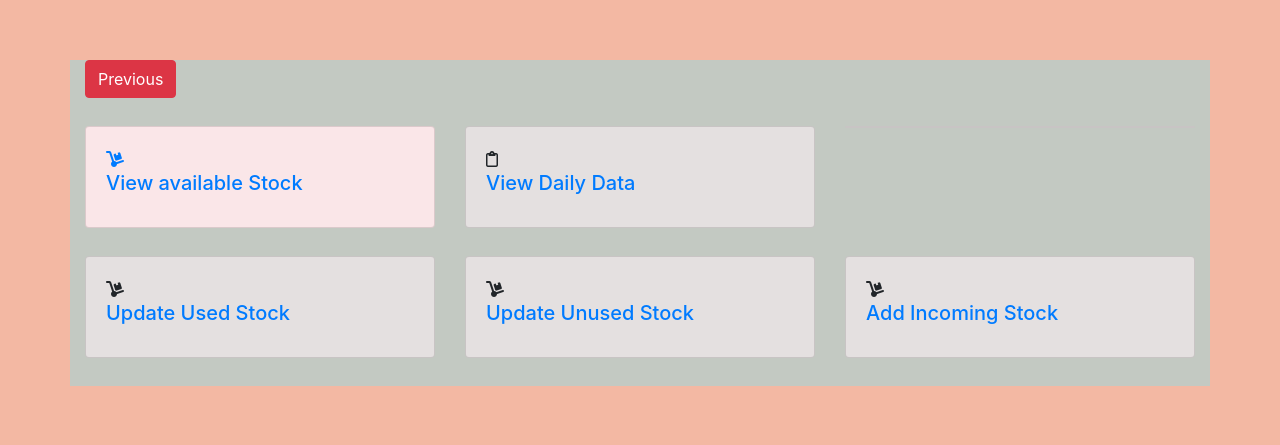
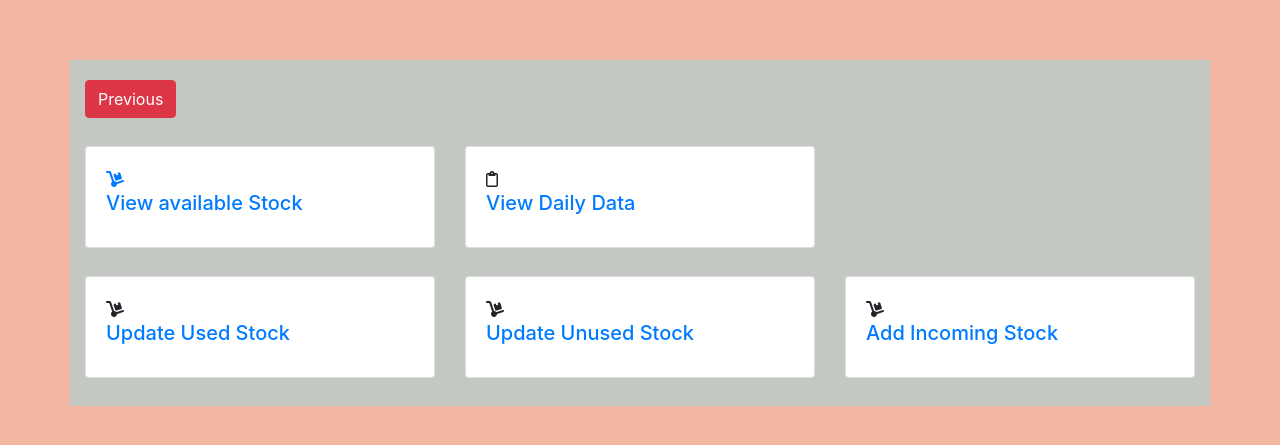
Before and after one commit to krhandmadepaper/krpapers, a PHP site: page /Home/stock_dashboard.php in a window 1280 px wide. Shown: the part 71-516 px from the top of the page. Run offline with PHP 8.4, Linux system fonts and the light colour scheme; some libraries are stand-ins or nearby versions.

Commit message:
design changes

```diff
--- a/Home/available_data.php
+++ b/Home/available_data.php
@@ -21,7 +21,7 @@ if($con)
   </head>
   <body style ="background-color:rgba(242, 177, 153, .9) ;">
     <div class="container" style="padding:30px"></div>
-    <div class="container" style ="background-color:rgb(195, 201, 194) ;">
+    <div class="container" style ="background-color:rgb(195, 201, 194) ;padding-top:20px">
     <a class="btn btn-danger" href="javascript:history.back()">Previous</a>
     <!-- <a class="nav-link previous active" href="javascript:history.back()">Previous</a> -->
       <div class="row" style="padding-top: 28px;padding-bottom: 28px;">
--- a/Home/index.php
+++ b/Home/index.php
@@ -13,7 +13,7 @@
   <div class="container" style="padding:30px"></div>
     <div class="container" style ="background-color:rgb(195, 201, 194) ;">
     <!-- <a class="nav-link previous active" href="javascript:history.back()">Previous</a><i class="fas fa-cat"></i> -->
-    <a class="btn btn-danger" href="javascript:history.back()">Previous</a>
+    <a class="btn btn-danger" style="padding-top:10px" href="javascript:history.back()">Previous</a>
 
     <div class="row" style="padding-top: 28px;padding-bottom: 28px;">
                 <div class="col-xl-4">
--- a/Home/stock_dashboard.php
+++ b/Home/stock_dashboard.php
@@ -12,13 +12,13 @@
   </head>
   <body style ="background-color:rgba(242, 177, 153, .9) ;">
     <div class="container" style="padding:30px"></div>
-    <div class="container" style ="background-color:rgb(195, 201, 194) ;">
+    <div class="container" style ="background-color:rgb(195, 201, 194) ;padding-top:20px">
     <!-- <a class="nav-link previous active" href="javascript:history.back()">Previous</a> -->
-    <a class="btn btn-danger" href="javascript:history.back()">Previous</a>
+    <a class="btn btn-danger"  href="javascript:history.back()">Previous</a>
 
     <div class="row" style="padding-top: 28px;padding-bottom: 28px;">
         <div class="col-xl-4">
-          <div class="card" style="background: rgb(250, 230, 232);">
+          <div class="card" style="background: white">
             <div class="card-body">
               <a href="add_stock.php">
                 <i class='fas fa-dolly'></i>
@@ -31,7 +31,7 @@
           </div>
         </div>
         <div class="col-xl-4">
-          <div class="card" style="background: rgb(228, 224, 224);">
+          <div class="card" style="white">
             <div class="card-body">
               <i class='far fa-clipboard'></i>
                 <h5 class="card-title">
@@ -41,8 +41,8 @@
             </div>
           </div>
         </div>
-        <div class="col-xl-4">
-          <div class="card" style="background: rgb(228, 224, 224);">
+        <!-- <div class="col-xl-4"> -->
+          <!-- <div class="card" style="white"> -->
             <!-- <div class="card-body">
               <i class='fas fa-boxes'></i>
                 <h5 class="card-title" >
@@ -50,14 +50,14 @@
                 </h5>
                 <a href="" class="btn btn-primary">Open</a>
             </div> -->
-          </div>
-        </div>
+          <!-- </div> -->
+        <!-- </div> -->
       </div>
     </div>
     <div class="container" style ="background-color:rgb(195, 201, 194) ;">
       <div class="row" style="padding-bottom: 28px;">
         <div class="col-xl-4">
-          <div class="card" style="background: rgb(228, 224, 224);">
+          <div class="card" style="white">
             <div class="card-body">
                 <i class='fas fa-dolly'></i>
                 <h5 class="card-title" >
@@ -68,7 +68,7 @@
           </div>
         </div>
         <div class="col-xl-4">
-          <div class="card" style="background: rgb(228, 224, 224);">
+          <div class="card" style="background: white">
             <div class="card-body">
                 <i class='fas fa-dolly'></i>
                 <h5 class="card-title" >
@@ -79,7 +79,7 @@
           </div>
         </div>
         <div class="col-xl-4">
-          <div class="card" style="background: rgb(228, 224, 224);">
+          <div class="card" style="background: white">
             <div class="card-body">
                 <i class='fas fa-dolly'></i>
                 <h5 class="card-title" >
```
